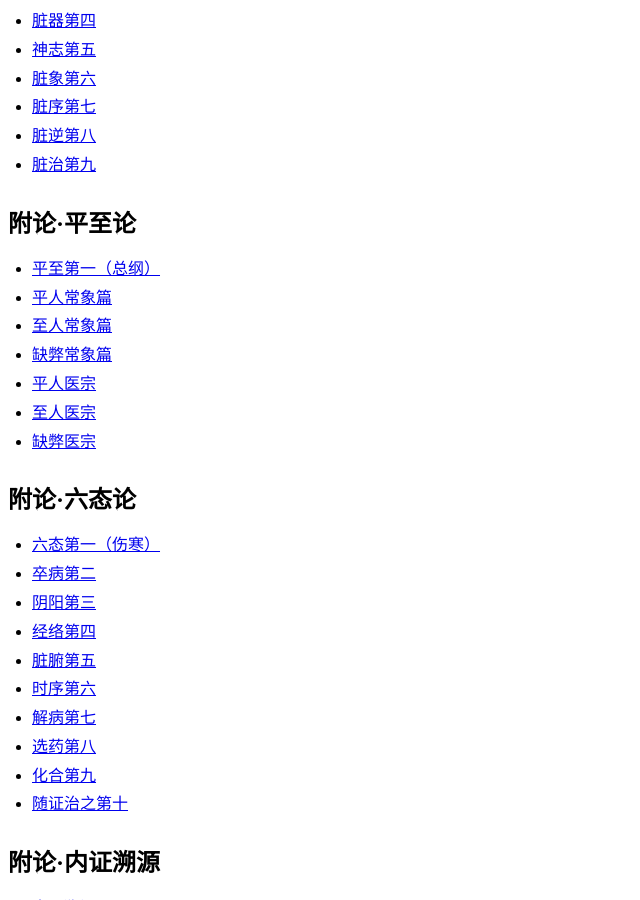
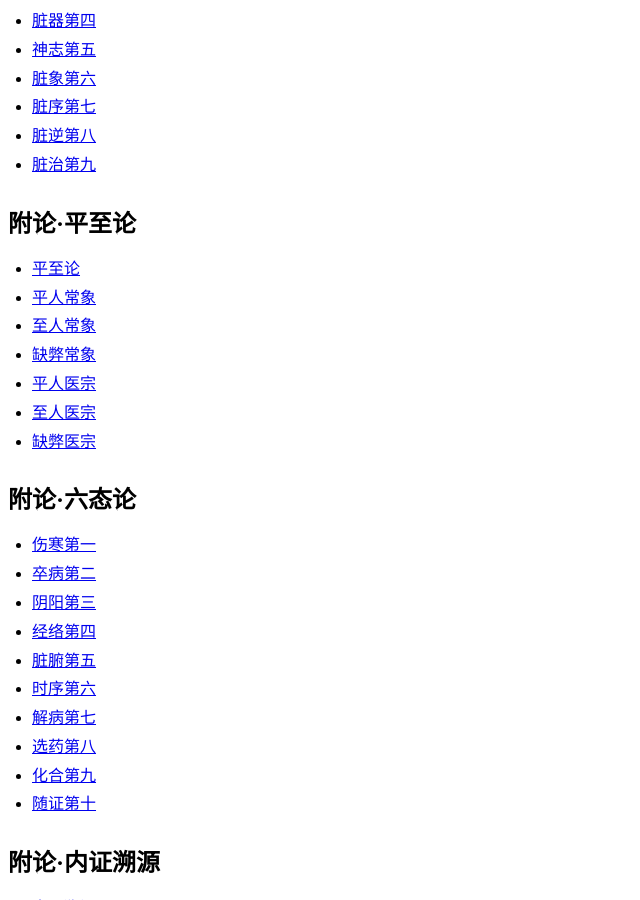
Before and after one commit to chixiao994/chixiao994.github.io, a Jekyll site: the page shibianji/interpretations/先秦/黄帝内经/index.html, which Jekyll copies as it is, in a window 1280 px wide and 900 px high, scrolled down 1484 px. Shown: the whole window, without its empty margins (0-640 px from the left). Built offline with Jekyll 4.4.1, drawn with Linux system fonts in a browser that asks for light colours.

Commit message:
Update index.html

```diff
--- a/shibianji/interpretations/先秦/黄帝内经/index.html
+++ b/shibianji/interpretations/先秦/黄帝内经/index.html
@@ -53,87 +53,87 @@
     <!-- 总论（十部正篇） -->
     <h2>总论</h2>
     <ul>
-        <li><a href="治病通鉴·总论·大道总论.html">大道总论</a></li>
-        <li><a href="治病通鉴·总论·知觉辨证.html">知觉辨证</a></li>
-        <li><a href="治病通鉴·总论·三才辨证.html">三才辨证</a></li>
-        <li><a href="治病通鉴·总论·五脏辨证.html">五脏辨证</a></li>
-        <li><a href="治病通鉴·总论·穴脉辨证.html">穴脉辨证</a></li>
-        <li><a href="治病通鉴·总论·导引辨证.html">导引辨证</a></li>
-        <li><a href="治病通鉴·总论·六态辨证.html">六态辨证</a></li>
-        <li><a href="治病通鉴·总论·形体辨证.html">形体辨证</a></li>
-        <li><a href="治病通鉴·总论·食疗辨证.html">食疗辨证</a></li>
-        <li><a href="治病通鉴·总论·祝由辨证.html">祝由辨证</a></li>
+        <li><a href="治病通鉴·总论·01大道总论.html">大道总论</a></li>
+        <li><a href="治病通鉴·总论·02知觉辨证.html">知觉辨证</a></li>
+        <li><a href="治病通鉴·总论·03三才辨证.html">三才辨证</a></li>
+        <li><a href="治病通鉴·总论·04五脏辨证.html">五脏辨证</a></li>
+        <li><a href="治病通鉴·总论·05穴脉辨证.html">穴脉辨证</a></li>
+        <li><a href="治病通鉴·总论·06导引辨证.html">导引辨证</a></li>
+        <li><a href="治病通鉴·总论·07六态辨证.html">六态辨证</a></li>
+        <li><a href="治病通鉴·总论·08形体辨证.html">形体辨证</a></li>
+        <li><a href="治病通鉴·总论·09食疗辨证.html">食疗辨证</a></li>
+        <li><a href="治病通鉴·总论·10祝由辨证.html">祝由辨证</a></li>
     </ul>
 
     <!-- 附论·三才辨证（25篇） -->
     <h2>附论·三才辨证</h2>
     <ul>
-        <li><a href="治病通鉴·附论·三才辨证·序.html">序</a></li>
-        <li><a href="治病通鉴·附论·三才辨证·三才第一.html">三才第一</a></li>
-        <li><a href="治病通鉴·附论·三才辨证·天气第二.html">天气第二</a></li>
-        <li><a href="治病通鉴·附论·三才辨证·寒气第三.html">寒气第三</a></li>
-        <li><a href="治病通鉴·附论·三才辨证·暑气第四.html">暑气第四</a></li>
-        <li><a href="治病通鉴·附论·三才辨证·燥气第五.html">燥气第五</a></li>
-        <li><a href="治病通鉴·附论·三才辨证·湿气第六.html">湿气第六</a></li>
-        <li><a href="治病通鉴·附论·三才辨证·风气第七.html">风气第七</a></li>
-        <li><a href="治病通鉴·附论·三才辨证·地方第八.html">地方第八</a></li>
-        <li><a href="治病通鉴·附论·三才辨证·东方第九.html">东方第九</a></li>
-        <li><a href="治病通鉴·附论·三才辨证·西方第十.html">西方第十</a></li>
-        <li><a href="治病通鉴·附论·三才辨证·南方第十一.html">南方第十一</a></li>
-        <li><a href="治病通鉴·附论·三才辨证·北方第十二.html">北方第十二</a></li>
-        <li><a href="治病通鉴·附论·三才辨证·人常第十三.html">人常第十三</a></li>
-        <li><a href="治病通鉴·附论·三才辨证·异禀第十四.html">异禀第十四</a></li>
-        <li><a href="治病通鉴·附论·三才辨证·缺弊第十五.html">缺弊第十五</a></li>
-        <li><a href="治病通鉴·附论·三才辨证·肝脏第十六.html">肝脏第十六</a></li>
-        <li><a href="治病通鉴·附论·三才辨证·心脏第十七.html">心脏第十七</a></li>
-        <li><a href="治病通鉴·附论·三才辨证·脾脏第十八.html">脾脏第十八</a></li>
-        <li><a href="治病通鉴·附论·三才辨证·肺脏第十九.html">肺脏第十九</a></li>
-        <li><a href="治病通鉴·附论·三才辨证·肾脏第二十.html">肾脏第二十</a></li>
-        <li><a href="治病通鉴·附论·三才辨证·观天第二十一.html">观天第二十一</a></li>
-        <li><a href="治病通鉴·附论·三才辨证·察地第二十二.html">察地第二十二</a></li>
-        <li><a href="治病通鉴·附论·三才辨证·识人第二十三.html">识人第二十三</a></li>
-        <li><a href="治病通鉴·附论·三才辨证·跋.html">跋</a></li>
+        <li><a href="治病通鉴·附论·三才辨证·01序.html">序</a></li>
+        <li><a href="治病通鉴·附论·三才辨证·02三才第一.html">三才第一</a></li>
+        <li><a href="治病通鉴·附论·三才辨证·03天气第二.html">天气第二</a></li>
+        <li><a href="治病通鉴·附论·三才辨证·04寒气第三.html">寒气第三</a></li>
+        <li><a href="治病通鉴·附论·三才辨证·05暑气第四.html">暑气第四</a></li>
+        <li><a href="治病通鉴·附论·三才辨证·06燥气第五.html">燥气第五</a></li>
+        <li><a href="治病通鉴·附论·三才辨证·07湿气第六.html">湿气第六</a></li>
+        <li><a href="治病通鉴·附论·三才辨证·08风气第七.html">风气第七</a></li>
+        <li><a href="治病通鉴·附论·三才辨证·09地方第八.html">地方第八</a></li>
+        <li><a href="治病通鉴·附论·三才辨证·10东方第九.html">东方第九</a></li>
+        <li><a href="治病通鉴·附论·三才辨证·11西方第十.html">西方第十</a></li>
+        <li><a href="治病通鉴·附论·三才辨证·12南方第十一.html">南方第十一</a></li>
+        <li><a href="治病通鉴·附论·三才辨证·13北方第十二.html">北方第十二</a></li>
+        <li><a href="治病通鉴·附论·三才辨证·14人常第十三.html">人常第十三</a></li>
+        <li><a href="治病通鉴·附论·三才辨证·15异禀第十四.html">异禀第十四</a></li>
+        <li><a href="治病通鉴·附论·三才辨证·16缺弊第十五.html">缺弊第十五</a></li>
+        <li><a href="治病通鉴·附论·三才辨证·17肝脏第十六.html">肝脏第十六</a></li>
+        <li><a href="治病通鉴·附论·三才辨证·18心脏第十七.html">心脏第十七</a></li>
+        <li><a href="治病通鉴·附论·三才辨证·19脾脏第十八.html">脾脏第十八</a></li>
+        <li><a href="治病通鉴·附论·三才辨证·20肺脏第十九.html">肺脏第十九</a></li>
+        <li><a href="治病通鉴·附论·三才辨证·21肾脏第二十.html">肾脏第二十</a></li>
+        <li><a href="治病通鉴·附论·三才辨证·22观天第二十一.html">观天第二十一</a></li>
+        <li><a href="治病通鉴·附论·三才辨证·23察地第二十二.html">察地第二十二</a></li>
+        <li><a href="治病通鉴·附论·三才辨证·24识人第二十三.html">识人第二十三</a></li>
+        <li><a href="治病通鉴·附论·三才辨证·25跋.html">跋</a></li>
     </ul>
 
     <!-- 附论·脏象论（九篇） -->
     <h2>附论·脏象论</h2>
     <ul>
-        <li><a href="治病通鉴·附论·脏象论·五脏第一.html">五脏第一</a></li>
-        <li><a href="治病通鉴·附论·脏象论·经络第二.html">经络第二</a></li>
-        <li><a href="治病通鉴·附论·脏象论·脏腑第三.html">脏腑第三</a></li>
-        <li><a href="治病通鉴·附论·脏象论·脏器第四.html">脏器第四</a></li>
-        <li><a href="治病通鉴·附论·脏象论·神志第五.html">神志第五</a></li>
-        <li><a href="治病通鉴·附论·脏象论·脏象第六.html">脏象第六</a></li>
-        <li><a href="治病通鉴·附论·脏象论·脏序第七.html">脏序第七</a></li>
-        <li><a href="治病通鉴·附论·脏象论·脏逆第八.html">脏逆第八</a></li>
-        <li><a href="治病通鉴·附论·脏象论·脏治第九.html">脏治第九</a></li>
+        <li><a href="治病通鉴·附论·脏象论·01五脏第一.html">五脏第一</a></li>
+        <li><a href="治病通鉴·附论·脏象论·02经络第二.html">经络第二</a></li>
+        <li><a href="治病通鉴·附论·脏象论·03脏腑第三.html">脏腑第三</a></li>
+        <li><a href="治病通鉴·附论·脏象论·04脏器第四.html">脏器第四</a></li>
+        <li><a href="治病通鉴·附论·脏象论·05神志第五.html">神志第五</a></li>
+        <li><a href="治病通鉴·附论·脏象论·06脏象第六.html">脏象第六</a></li>
+        <li><a href="治病通鉴·附论·脏象论·07脏序第七.html">脏序第七</a></li>
+        <li><a href="治病通鉴·附论·脏象论·08脏逆第八.html">脏逆第八</a></li>
+        <li><a href="治病通鉴·附论·脏象论·09脏治第九.html">脏治第九</a></li>
     </ul>
 
     <!-- 附论·平至论（七篇） -->
     <h2>附论·平至论</h2>
     <ul>
-        <li><a href="治病通鉴·附论·平至论·平至第一.html">平至第一（总纲）</a></li>
-        <li><a href="治病通鉴·附论·平至论·平人常象篇.html">平人常象篇</a></li>
-        <li><a href="治病通鉴·附论·平至论·至人常象篇.html">至人常象篇</a></li>
-        <li><a href="治病通鉴·附论·平至论·缺弊常象篇.html">缺弊常象篇</a></li>
-        <li><a href="治病通鉴·附论·平至论·平人医宗.html">平人医宗</a></li>
-        <li><a href="治病通鉴·附论·平至论·至人医宗.html">至人医宗</a></li>
-        <li><a href="治病通鉴·附论·平至论·缺弊医宗.html">缺弊医宗</a></li>
+        <li><a href="治病通鉴·附论·平至论·01平至论.html">平至论</a></li>
+        <li><a href="治病通鉴·附论·平至论·02平人常象.html">平人常象</a></li>
+        <li><a href="治病通鉴·附论·平至论·03至人常象.html">至人常象</a></li>
+        <li><a href="治病通鉴·附论·平至论·04缺弊常象.html">缺弊常象</a></li>
+        <li><a href="治病通鉴·附论·平至论·05平人医宗.html">平人医宗</a></li>
+        <li><a href="治病通鉴·附论·平至论·06至人医宗.html">至人医宗</a></li>
+        <li><a href="治病通鉴·附论·平至论·07缺弊医宗.html">缺弊医宗</a></li>
     </ul>
 
     <!-- 附论·六态论（十篇） -->
     <h2>附论·六态论</h2>
     <ul>
-        <li><a href="治病通鉴·附论·六态论·六态第一（伤寒）.html">六态第一（伤寒）</a></li>
-        <li><a href="治病通鉴·附论·六态论·卒病第二.html">卒病第二</a></li>
-        <li><a href="治病通鉴·附论·六态论·阴阳第三.html">阴阳第三</a></li>
-        <li><a href="治病通鉴·附论·六态论·经络第四.html">经络第四</a></li>
-        <li><a href="治病通鉴·附论·六态论·脏腑第五.html">脏腑第五</a></li>
-        <li><a href="治病通鉴·附论·六态论·时序第六.html">时序第六</a></li>
-        <li><a href="治病通鉴·附论·六态论·解病第七.html">解病第七</a></li>
-        <li><a href="治病通鉴·附论·六态论·选药第八.html">选药第八</a></li>
-        <li><a href="治病通鉴·附论·六态论·化合第九.html">化合第九</a></li>
-        <li><a href="治病通鉴·附论·六态论·随证治之第十.html">随证治之第十</a></li>
+        <li><a href="治病通鉴·附论·六态论·01伤寒第一.html">伤寒第一</a></li>
+        <li><a href="治病通鉴·附论·六态论·02卒病第二.html">卒病第二</a></li>
+        <li><a href="治病通鉴·附论·六态论·03阴阳第三.html">阴阳第三</a></li>
+        <li><a href="治病通鉴·附论·六态论·04经络第四.html">经络第四</a></li>
+        <li><a href="治病通鉴·附论·六态论·05脏腑第五.html">脏腑第五</a></li>
+        <li><a href="治病通鉴·附论·六态论·06时序第六.html">时序第六</a></li>
+        <li><a href="治病通鉴·附论·六态论·07解病第七.html">解病第七</a></li>
+        <li><a href="治病通鉴·附论·六态论·08选药第八.html">选药第八</a></li>
+        <li><a href="治病通鉴·附论·六态论·09化合第九.html">化合第九</a></li>
+        <li><a href="治病通鉴·附论·六态论·10随证第十.html">随证第十</a></li>
     </ul>
 
     <!-- 附论·内证溯源 -->
@@ -145,29 +145,29 @@
     <!-- 附论·三邪论（新增序，共23篇） -->
     <h2>附论·三邪论</h2>
     <ul>
-        <li><a href="治病通鉴·附论·三邪论·序.html">序</a></li>
-        <li><a href="治病通鉴·附论·三邪论·三邪第一.html">三邪第一</a></li>
-        <li><a href="治病通鉴·附论·三邪论·论寒第二.html">论寒第二</a></li>
-        <li><a href="治病通鉴·附论·三邪论·论暑第三.html">论暑第三</a></li>
-        <li><a href="治病通鉴·附论·三邪论·论湿第四.html">论湿第四</a></li>
-        <li><a href="治病通鉴·附论·三邪论·论感知第五.html">论感知第五</a></li>
-        <li><a href="治病通鉴·附论·三邪论·论麻辣第六.html">论麻辣第六</a></li>
-        <li><a href="治病通鉴·附论·三邪论·论泻金第七.html">论泻金第七</a></li>
-        <li><a href="治病通鉴·附论·三邪论·论救金第八.html">论救金第八</a></li>
-        <li><a href="治病通鉴·附论·三邪论·论补水第九.html">论补水第九</a></li>
-        <li><a href="治病通鉴·附论·三邪论·论救水第十.html">论救水第十</a></li>
-        <li><a href="治病通鉴·附论·三邪论·论疏木第十一.html">论疏木第十一</a></li>
-        <li><a href="治病通鉴·附论·三邪论·论控火第十二.html">论控火第十二</a></li>
-        <li><a href="治病通鉴·附论·三邪论·论培土第十三.html">论培土第十三</a></li>
-        <li><a href="治病通鉴·附论·三邪论·论五行周流第十四.html">论五行周流第十四</a></li>
-        <li><a href="治病通鉴·附论·三邪论·论六经融通第十五.html">论六经融通第十五</a></li>
-        <li><a href="治病通鉴·附论·三邪论·论暑湿派第十六.html">论暑湿派第十六</a></li>
-        <li><a href="治病通鉴·附论·三邪论·论火神派第十七.html">论火神派第十七</a></li>
-        <li><a href="治病通鉴·附论·三邪论·论巴蜀本草第十八.html">论巴蜀本草第十八</a></li>
-        <li><a href="治病通鉴·附论·三邪论·论骨伤第十九.html">论骨伤第十九</a></li>
-        <li><a href="治病通鉴·附论·三邪论·论导引第二十.html">论导引第二十</a></li>
-        <li><a href="治病通鉴·附论·三邪论·论穴脉第二十一.html">论穴脉第二十一</a></li>
-        <li><a href="治病通鉴·附论·三邪论·跋.html">跋</a></li>
+        <li><a href="治病通鉴·附论·三邪论·01序.html">序</a></li>
+        <li><a href="治病通鉴·附论·三邪论·02三邪第一.html">三邪第一</a></li>
+        <li><a href="治病通鉴·附论·三邪论·03论寒第二.html">论寒第二</a></li>
+        <li><a href="治病通鉴·附论·三邪论·04论暑第三.html">论暑第三</a></li>
+        <li><a href="治病通鉴·附论·三邪论·05论湿第四.html">论湿第四</a></li>
+        <li><a href="治病通鉴·附论·三邪论·06论感知第五.html">论感知第五</a></li>
+        <li><a href="治病通鉴·附论·三邪论·07论麻辣第六.html">论麻辣第六</a></li>
+        <li><a href="治病通鉴·附论·三邪论·08论泻金第七.html">论泻金第七</a></li>
+        <li><a href="治病通鉴·附论·三邪论·09论救金第八.html">论救金第八</a></li>
+        <li><a href="治病通鉴·附论·三邪论·10论补水第九.html">论补水第九</a></li>
+        <li><a href="治病通鉴·附论·三邪论·11论救水第十.html">论救水第十</a></li>
+        <li><a href="治病通鉴·附论·三邪论·12论疏木第十一.html">论疏木第十一</a></li>
+        <li><a href="治病通鉴·附论·三邪论·13论控火第十二.html">论控火第十二</a></li>
+        <li><a href="治病通鉴·附论·三邪论·14论培土第十三.html">论培土第十三</a></li>
+        <li><a href="治病通鉴·附论·三邪论·15论五行周流第十四.html">论五行周流第十四</a></li>
+        <li><a href="治病通鉴·附论·三邪论·16论六经融通第十五.html">论六经融通第十五</a></li>
+        <li><a href="治病通鉴·附论·三邪论·17论暑湿派第十六.html">论暑湿派第十六</a></li>
+        <li><a href="治病通鉴·附论·三邪论·18论火神派第十七.html">论火神派第十七</a></li>
+        <li><a href="治病通鉴·附论·三邪论·19论巴蜀本草第十八.html">论巴蜀本草第十八</a></li>
+        <li><a href="治病通鉴·附论·三邪论·20论骨伤第十九.html">论骨伤第十九</a></li>
+        <li><a href="治病通鉴·附论·三邪论·21论导引第二十.html">论导引第二十</a></li>
+        <li><a href="治病通鉴·附论·三邪论·22论穴脉第二十一.html">论穴脉第二十一</a></li>
+        <li><a href="治病通鉴·附论·三邪论·23跋.html">跋</a></li>
     </ul>
 
     <!-- 下载扫描件（放在底部） -->
```
